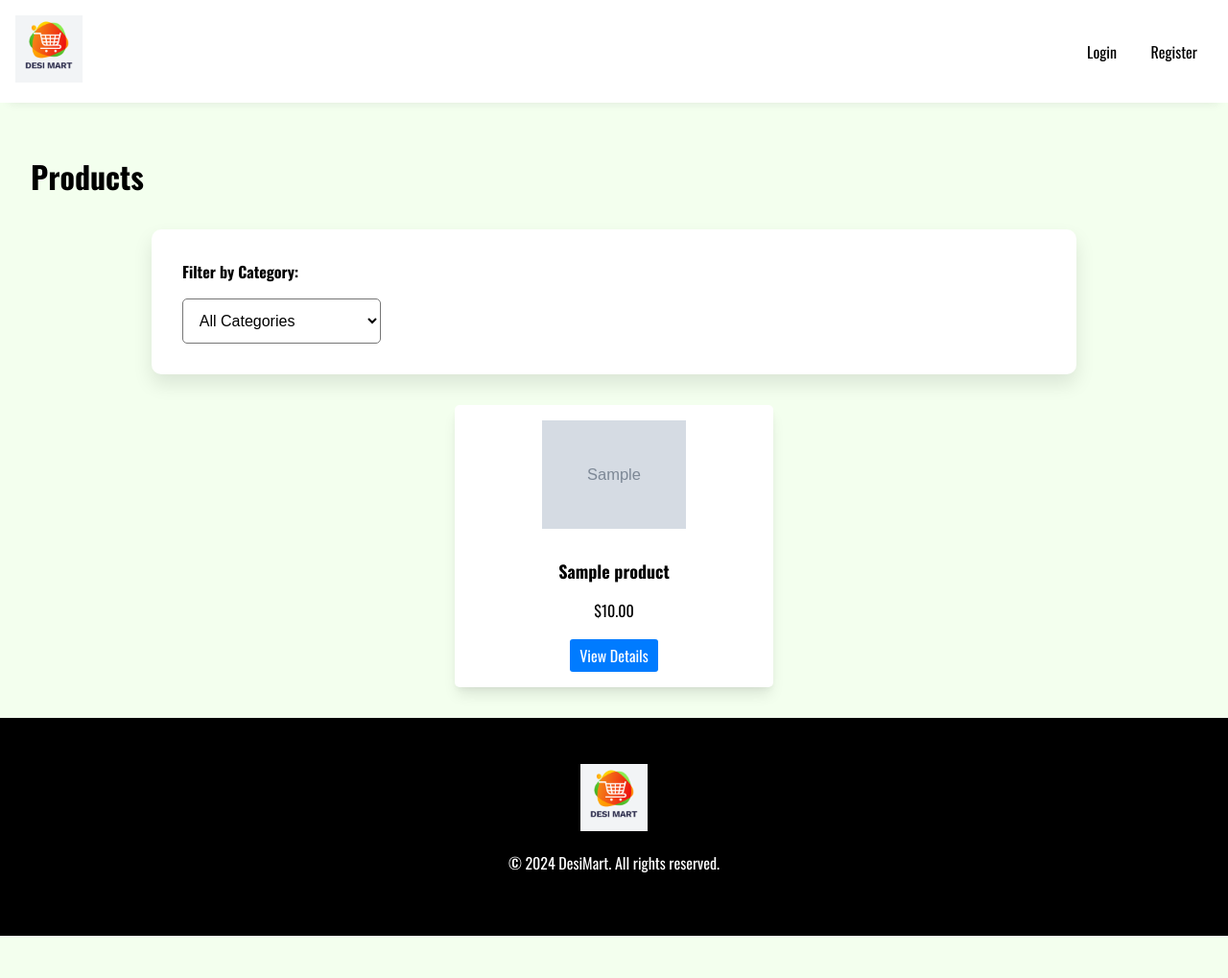
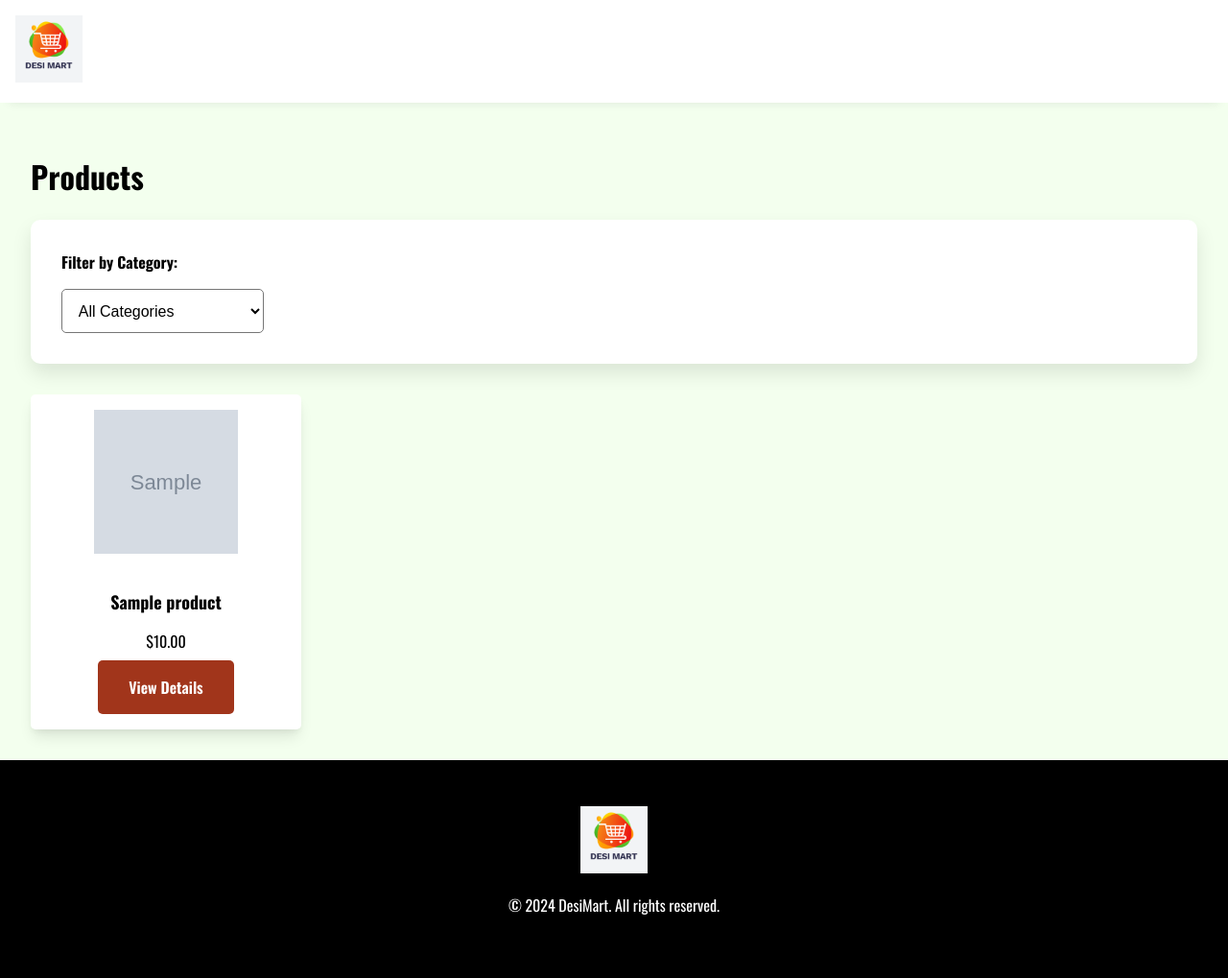
Before and after one commit to harikarnan/Desi-Mart, a PHP site: page /products.php in a window 1280 px wide. Shown: the whole page at 96% size. Before the commit the page ends 975 px from the top, so only its background shows below. Run offline with PHP 8.4, Linux system fonts and the light colour scheme; tables that the repository leaves empty or names only in its code hold one stand-in row (values such as "Sample post"); grey boxes marked "Sample" are stand-in pictures.

Commit message:
header and some css modified

```diff
--- a/desimart/includes/footer.php
+++ b/desimart/includes/footer.php
@@ -2,3 +2,5 @@
     <img class="logo" src="images/logo.png" alt="Company logo " />
     <p>&copy; <?php echo date('Y'); ?> DesiMart. All rights reserved.</p>
 </footer>
+</body>
+</html>
--- a/desimart/includes/header.php
+++ b/desimart/includes/header.php
@@ -3,6 +3,15 @@ if (session_status() === PHP_SESSION_NONE) {
     session_start();
 }
 ?>
+<!DOCTYPE html>
+<html lang="en">
+<head>
+    <meta charset="UTF-8">
+    <meta name="viewport" content="width=device-width, initial-scale=1.0">
+    <title>DesiMart - Checkout</title>
+    <link rel="stylesheet" href="styles.css">
+</head>
+<body>
 <header>
     <nav>
         <div>
@@ -13,12 +22,8 @@ if (session_status() === PHP_SESSION_NONE) {
                 <a href="index.php">Home</a>
                 <a href="products.php">Products</a>
                 <a href="cart.php">Cart</a>
-                <a href="checkout.php">Checkout</a>
                 <a href="logout.php">Logout</a>
                 <span>Welcome, <?php echo htmlspecialchars($_SESSION['user']['name']); ?>!</span>
-            <?php else: ?>
-                <a href="login.php">Login</a>
-                <a href="register.php">Register</a>
             <?php endif; ?>
         </div>
     </nav>
--- a/desimart/products.php
+++ b/desimart/products.php
@@ -21,15 +21,6 @@ if ($categoryFilter) {
 $stmt->execute();
 $products = $stmt->fetchAll(PDO::FETCH_ASSOC);
 ?>
-<!DOCTYPE html>
-<html lang="en">
-<head>
-    <meta charset="UTF-8">
-    <meta name="viewport" content="width=device-width, initial-scale=1.0">
-    <title>DesiMart - Products</title>
-    <link rel="stylesheet" href="styles.css">
-</head>
-<body>
     <?php include 'includes/header.php'; ?>
     <main>
         <h1>Products</h1>
@@ -60,15 +51,15 @@ $products = $stmt->fetchAll(PDO::FETCH_ASSOC);
                 <?php foreach ($products as $product): ?>
                     <div class="product-item">
                         <img src="<?php echo htmlspecialchars($product['image_path'] ?: 'images/placeholder.png'); ?>"
-                             alt="<?php echo htmlspecialchars($product['name']); ?>" style="width:150px; height:auto;">
+                             alt="<?php echo htmlspecialchars($product['name']); ?>" style="width:150px">
                         <h3><?php echo htmlspecialchars($product['name']); ?></h3>
                         <p>$<?php echo htmlspecialchars(number_format($product['price'], 2)); ?></p>
-                        <a href="product_details.php?id=<?php echo htmlspecialchars($product['product_id']); ?>">View Details</a>
+                        <div>
+                            <a class="primary-btn" href="product_details.php?id=<?php echo htmlspecialchars($product['product_id']); ?>">View Details</a>
+                        </div>
                     </div>
                 <?php endforeach; ?>
             <?php endif; ?>
         </div>
     </main>
     <?php include 'includes/footer.php'; ?>
-</body>
-</html>
--- a/desimart/styles.css
+++ b/desimart/styles.css
@@ -142,8 +142,6 @@ header nav a:hover {
     margin-bottom: 2rem;
     border-radius: 10px;
     box-shadow: 0px 10px 20px rgba(0, 0, 0, 0.1);
-    max-width: 900px;
-    margin: 2rem auto;
 }
 
 .filter-section h3 {
@@ -225,7 +223,7 @@ header nav a:hover {
     display: flex;
     flex-wrap: wrap;
     gap: 1.5rem;
-    justify-content: center;
+    /* justify-content: center; */
 }
 
 .product-item {
@@ -233,14 +231,14 @@ header nav a:hover {
     border-radius: 5px;
     padding: 1rem;
     text-align: center;
-    width: 300px;
+    width: 250px;
     box-shadow: rgba(0, 0, 0, 0.1) 0px 10px 15px -3px, rgba(0, 0, 0, 0.05) 0px 4px 6px -2px;
 }
 
 .product-item img {
     max-width: 100%;
-    height: auto;
-    margin-bottom: 10px;
+    height: 150px;
+    margin-bottom: 1rem;
 }
 
 .product-item h3 {
@@ -255,17 +253,8 @@ header nav a:hover {
 
 .product-item a {
     display: inline-block;
-    margin-top: 10px;
-    padding: 5px 10px;
-    background-color: #007BFF;
-    color: white;
-    text-decoration: none;
-    border-radius: 3px;
 }
 
-.product-item a:hover {
-    background-color: #0056b3;
-}
 
 /* Footer */
 footer {
@@ -383,6 +372,7 @@ footer {
 .common-container .form-group textarea:focus {
     border-color: var(--primary-cta-color); /* Highlight with primary color on focus */
     box-shadow: 0 0 5px rgba(0, 128, 255, 0.5); /* Subtle shadow on focus */
+    outline: none;
 }
 
 /* Styling the Buttons */
```
Also changed, not shown: desimart/cart.php (+1 -11 lines), desimart/checkout.php (+1 -11 lines), desimart/index.php (+3 -15 lines), desimart/login.php (+0 -11 lines), desimart/logout.php (+1 -11 lines), desimart/product_details.php (+1 -11 lines), desimart/register.php (+1 -11 lines), desimart/success.php (+1 -11 lines).
